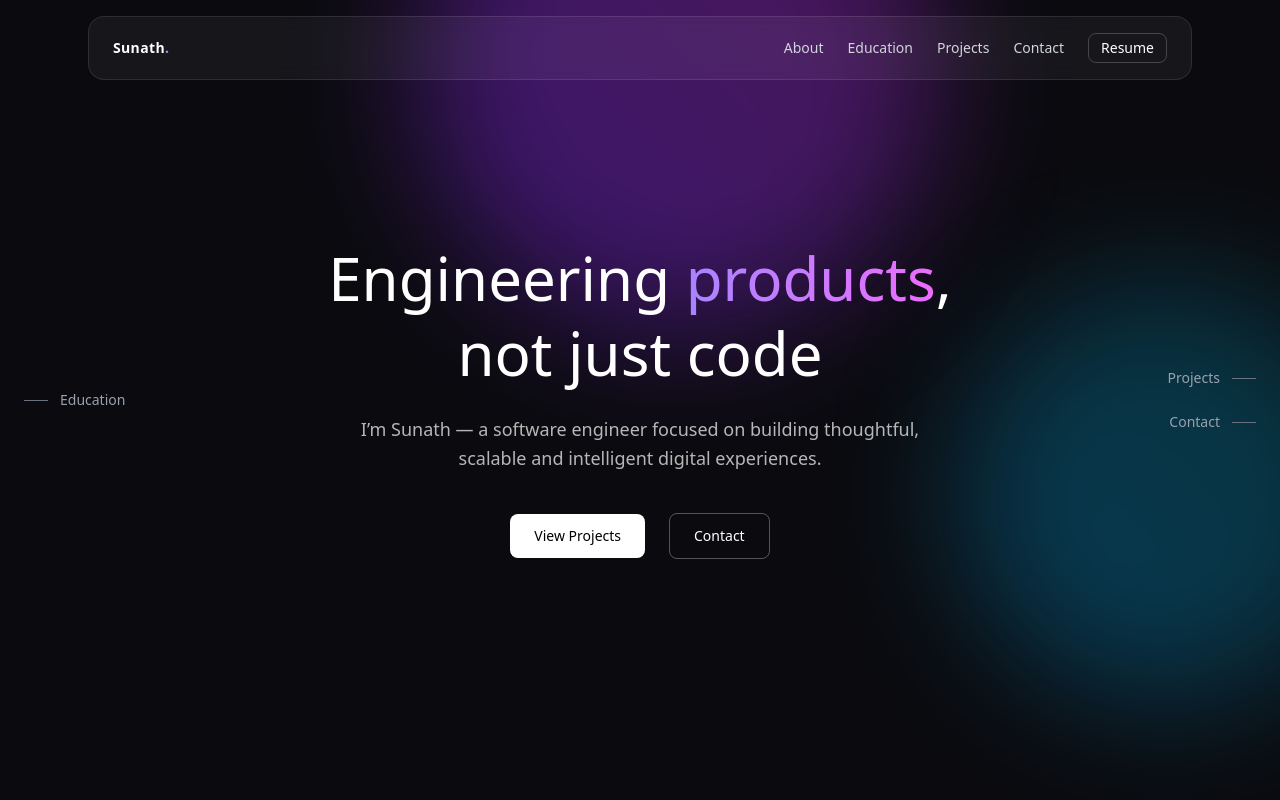
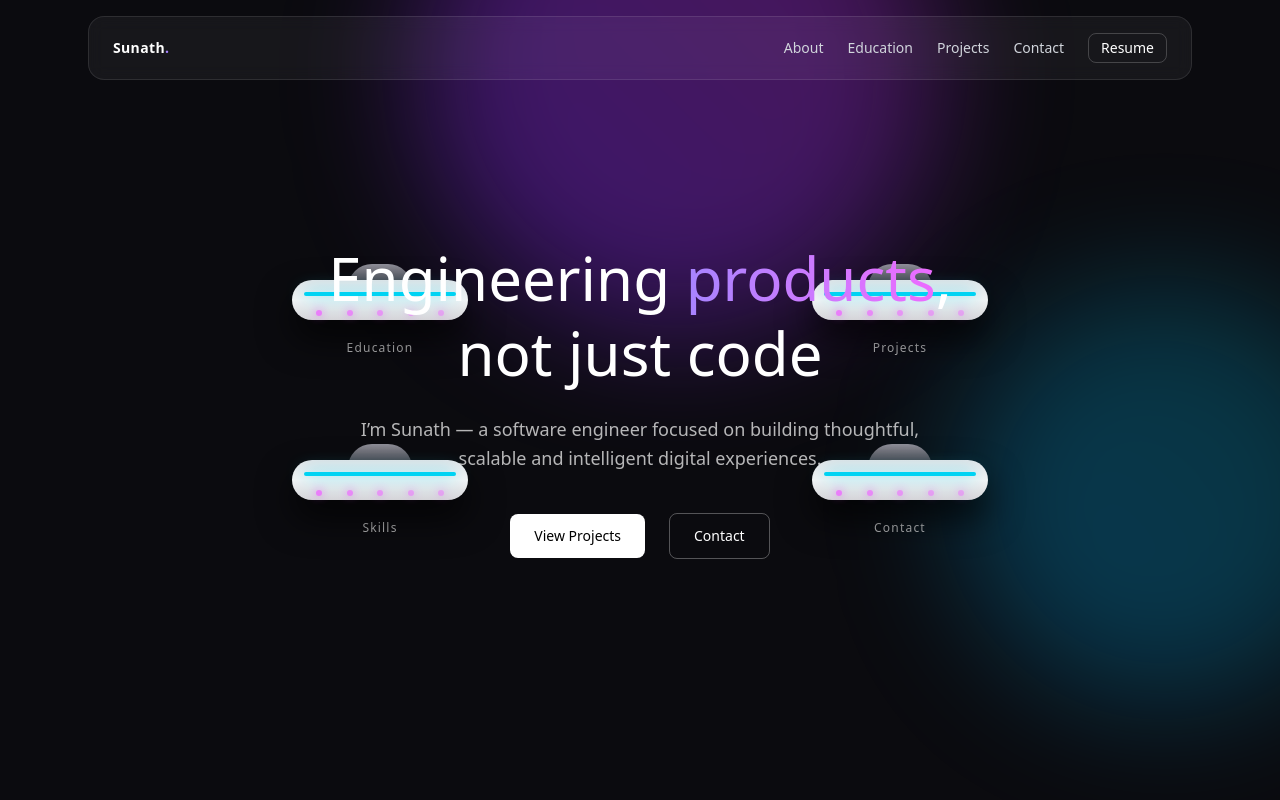
Before and after one commit to sunath2711/portfolioProject, a Next.js app: page / in a window 1280 px wide. Shown: the top 800 px of the page. Built offline with nearby package versions, Linux system fonts and the light colour scheme.

Commit message:
Some woable animation for UFO navigation

```diff
--- a/components/Hero.tsx
+++ b/components/Hero.tsx
@@ -3,6 +3,7 @@
 import { motion } from "framer-motion";
 import GradientBackground from "./GradientBackground";
 import SideNav from "./SideNav";
+import UfoNav from "./UfoNav";
 
 export default function Hero() {
   return (
@@ -10,15 +11,14 @@ export default function Hero() {
       {/* Animated Gradient Background */}
       <GradientBackground />
 
-      {/* Side Navigation (AI-style peripheral nav) */}
-      <SideNav />
+      <UfoNav />
 
       {/* Hero Content */}
       <motion.div
         initial={{ opacity: 0, y: 24 }}
         animate={{ opacity: 1, y: 0 }}
         transition={{ duration: 0.7, ease: "easeOut" }}
-        className="relative z-10 mx-auto max-w-3xl text-center"
+        className="relative z-30 mx-auto max-w-3xl text-center"
       >
         {/* Headline */}
         <h1 className="text-4xl font-medium leading-tight text-white md:text-6xl">
--- /dev/null
+++ b/components/UfoItem.tsx
@@ -0,0 +1,56 @@
+"use client";
+
+import { motion } from "framer-motion";
+
+interface UFOItemProps {
+  label: string;
+  onClick?: () => void;
+}
+
+export default function UFOItem({ label, onClick }: UFOItemProps) {
+  return (
+    <motion.button
+      onClick={onClick}
+      whileHover={{ scale: 1.08 }}
+      className="relative flex flex-col items-center focus:outline-none"
+    >
+      {/* UFO BODY */}
+      <div className="relative h-16 w-44">
+        {/* Dome */}
+        <div className="absolute left-1/2 top-0 h-6 w-16 -translate-x-1/2 rounded-t-full bg-gradient-to-b from-zinc-400 to-zinc-700 opacity-90 blur-[0.3px]" />
+
+        {/* Saucer */}
+        <div className="absolute inset-x-0 top-4 h-10 rounded-full bg-gradient-to-b from-zinc-200 via-zinc-100 to-zinc-300 shadow-[0_18px_35px_rgba(0,0,0,0.7)]" />
+
+        {/* Neon ring */}
+        <div className="absolute inset-x-3 top-[28px] h-1 rounded-full bg-cyan-400 shadow-[0_0_18px_rgba(34,211,238,1)]" />
+
+        {/* Neon dots */}
+        <div className="absolute inset-x-6 bottom-3 flex justify-between">
+          {[0, 1, 2, 3, 4].map((i) => (
+            <span
+              key={i}
+              className="h-1.5 w-1.5 rounded-full bg-fuchsia-400 shadow-[0_0_10px_rgba(217,70,239,1)] animate-pulse"
+              style={{ animationDelay: `${i * 120}ms` }}
+            />
+          ))}
+        </div>
+      </div>
+
+      {/* TRACTOR BEAM */}
+      <div className="pointer-events-none absolute top-[60px] h-40 w-32 origin-top scale-y-0 transition-transform duration-300 group-hover:scale-y-100">
+        <div
+          className="h-full w-full bg-gradient-to-b from-cyan-300/40 to-transparent"
+          style={{
+            clipPath: "polygon(50% 0%, 62% 0%, 100% 100%, 0% 100%, 38% 0%)",
+          }}
+        />
+      </div>
+
+      {/* LABEL */}
+      <span className="mt-3 text-xs tracking-widest text-white/70">
+        {label}
+      </span>
+    </motion.button>
+  );
+}
--- /dev/null
+++ b/components/UfoNav.tsx
@@ -0,0 +1,54 @@
+"use client";
+
+import { motion } from "framer-motion";
+import UFOItem from "./UfoItem";
+
+const items = ["Education", "Skills", "Projects", "Contact"];
+
+export default function UfoNav() {
+  return (
+    <div className="pointer-events-none absolute inset-0 flex items-center justify-center">
+      {items.map((label, index) => {
+        const isLeft = index < 2;
+        const finalX = isLeft ? -260 : 260;
+        const finalY = index % 2 === 0 ? -90 : 90;
+
+        return (
+          <motion.div
+            key={label}
+            className="pointer-events-auto absolute"
+            initial={{
+              x: -520,
+              y: -160 + index * 90,
+              opacity: 0,
+              scale: 0.9,
+            }}
+            animate={{
+              opacity: 1,
+              scale: 1,
+              x: [
+                -520,
+                -120,
+                0,
+                finalX,
+              ],
+              y: [
+                -160 + index * 90,
+                -40,
+                0,
+                finalY,
+              ],
+            }}
+            transition={{
+              duration: 3.2,
+              delay: index * 0.25,
+              ease: "easeInOut",
+            }}
+          >
+            <UFOItem label={label} />
+          </motion.div>
+        );
+      })}
+    </div>
+  );
+}
```
